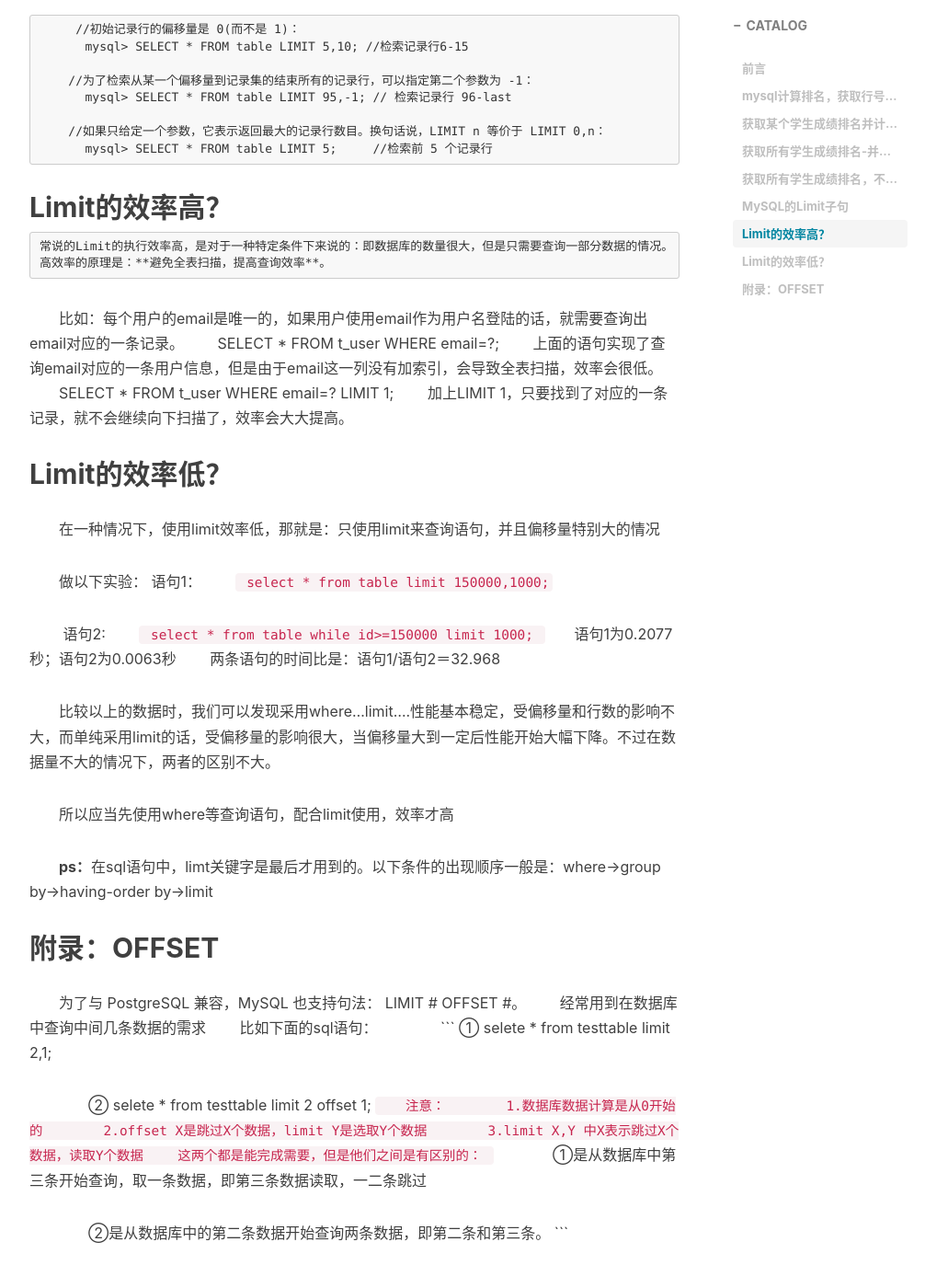
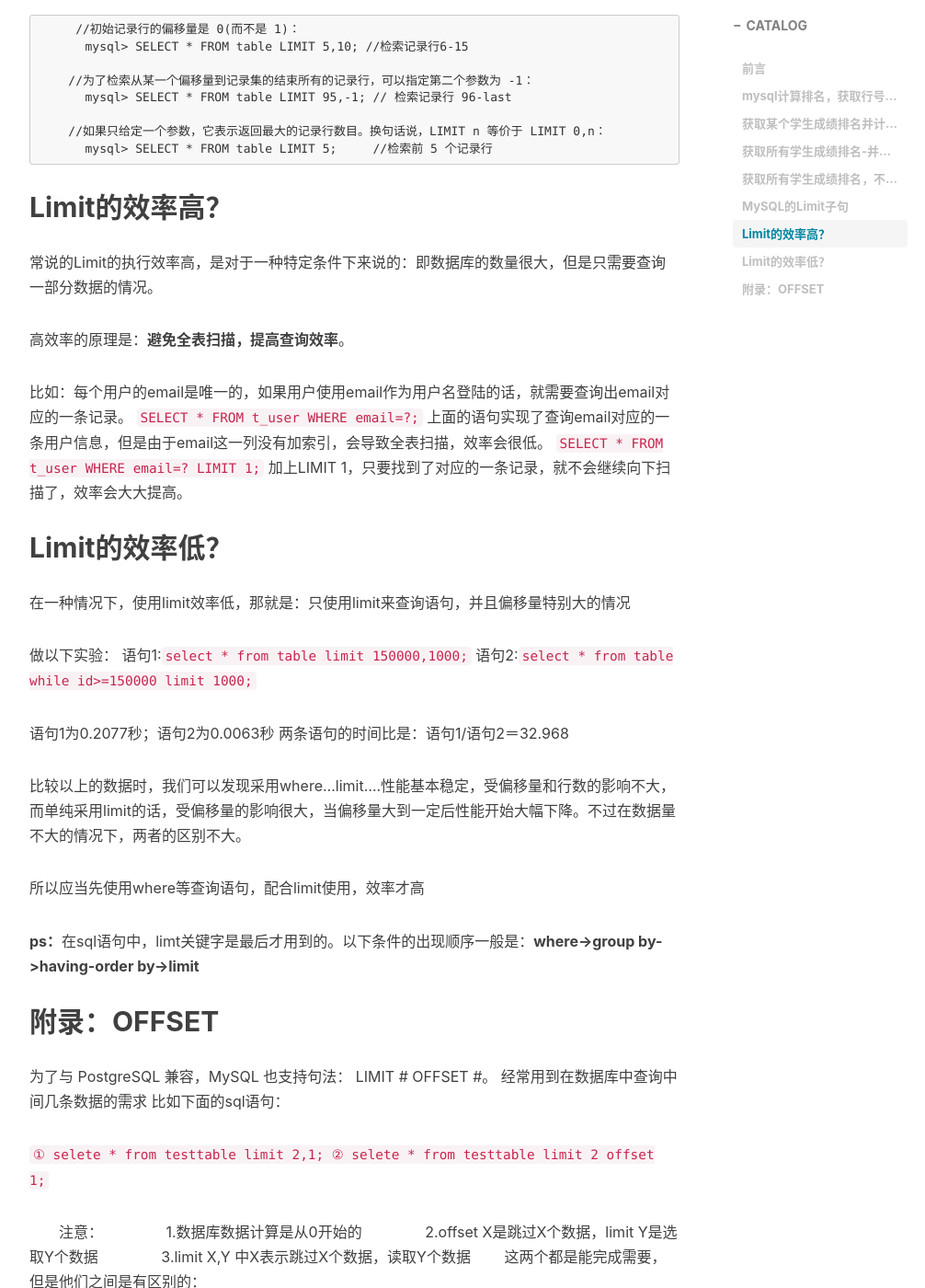
Before and after one commit to 17674032595/17674032595.github.io, a Jekyll site: the page built from _posts/2019-01-02-mysql计算排名+Limit用法.md, in a window 1280 px wide and 1400 px high, scrolled down 3192 px. Shown: the whole window at 92% size, without its empty margins (233-1239 px from the left). Built offline with Jekyll 4.4.1, drawn with Linux system fonts in a browser that asks for light colours; nearby versions of some CDN libraries; comment, search, counter and statistics services are not loaded; some of the changed text lies outside the part shown.

Commit message:
2019-01-02

````diff
--- a/_posts/2019-01-02-mysql计算排名+Limit用法.md
+++ b/_posts/2019-01-02-mysql计算排名+Limit用法.md
@@ -69,59 +69,50 @@ SELECT a.*,
    ```
 
 ## Limit的效率高？
+常说的Limit的执行效率高，是对于一种特定条件下来说的：即数据库的数量很大，但是只需要查询一部分数据的情况。
 
-    常说的Limit的执行效率高，是对于一种特定条件下来说的：即数据库的数量很大，但是只需要查询一部分数据的情况。
-    高效率的原理是：**避免全表扫描，提高查询效率**。
+高效率的原理是：**避免全表扫描，提高查询效率**。
 
-　　比如：每个用户的email是唯一的，如果用户使用email作为用户名登陆的话，就需要查询出email对应的一条记录。
-　　SELECT * FROM t_user WHERE email=?;
-　　上面的语句实现了查询email对应的一条用户信息，但是由于email这一列没有加索引，会导致全表扫描，效率会很低。
-　　SELECT * FROM t_user WHERE email=? LIMIT 1;
-　　加上LIMIT 1，只要找到了对应的一条记录，就不会继续向下扫描了，效率会大大提高。
+比如：每个用户的email是唯一的，如果用户使用email作为用户名登陆的话，就需要查询出email对应的一条记录。
+```SELECT * FROM t_user WHERE email=?;```
+上面的语句实现了查询email对应的一条用户信息，但是由于email这一列没有加索引，会导致全表扫描，效率会很低。
+```SELECT * FROM t_user WHERE email=? LIMIT 1;```
+加上LIMIT 1，只要找到了对应的一条记录，就不会继续向下扫描了，效率会大大提高。
 
 
 
 ## Limit的效率低？
 
-   　　在一种情况下，使用limit效率低，那就是：只使用limit来查询语句，并且偏移量特别大的情况
+在一种情况下，使用limit效率低，那就是：只使用limit来查询语句，并且偏移量特别大的情况
 
-   　　做以下实验：
-         语句1：
-            　　```
-                select * from table limit 150000,1000;
-                ```
+做以下实验：
+    语句1:```select * from table limit 150000,1000;```
+    语句2:```select * from table while id>=150000 limit 1000;```
 
-   　　   语句2:
-            　　```
-                select * from table while id>=150000 limit 1000;
-                ```
-   　　语句1为0.2077秒；语句2为0.0063秒
-   　　两条语句的时间比是：语句1/语句2＝32.968
+语句1为0.2077秒；语句2为0.0063秒
+两条语句的时间比是：语句1/语句2＝32.968
 
-   　　比较以上的数据时，我们可以发现采用where...limit....性能基本稳定，受偏移量和行数的影响不大，而单纯采用limit的话，受偏移量的影响很大，当偏移量大到一定后性能开始大幅下降。不过在数据量不大的情况下，两者的区别不大。
+比较以上的数据时，我们可以发现采用where...limit....性能基本稳定，受偏移量和行数的影响不大，而单纯采用limit的话，受偏移量的影响很大，当偏移量大到一定后性能开始大幅下降。不过在数据量不大的情况下，两者的区别不大。
 
-   　　所以应当先使用where等查询语句，配合limit使用，效率才高
+所以应当先使用where等查询语句，配合limit使用，效率才高
 
-   　　**ps：**在sql语句中，limt关键字是最后才用到的。以下条件的出现顺序一般是：where->group by->having-order by->limit
+**ps：**在sql语句中，limt关键字是最后才用到的。以下条件的出现顺序一般是：**where->group by->having-order by->limit**
 
 
 ## 附录：OFFSET
 
-   　　为了与 PostgreSQL 兼容，MySQL 也支持句法： LIMIT # OFFSET #。
-   　　经常用到在数据库中查询中间几条数据的需求
-   　　比如下面的sql语句：
-   　　　　```
-          ① selete * from testtable limit 2,1;
+为了与 PostgreSQL 兼容，MySQL 也支持句法： LIMIT # OFFSET #。
+经常用到在数据库中查询中间几条数据的需求
+比如下面的sql语句：
 
-   　　　　② selete * from testtable limit 2 offset 1;
-          ```
+```① selete * from testtable limit 2,1;
+   ② selete * from testtable limit 2 offset 1;```
+
    　　注意：
    　　　　1.数据库数据计算是从0开始的
    　　　　2.offset X是跳过X个数据，limit Y是选取Y个数据
    　　　　3.limit  X,Y  中X表示跳过X个数据，读取Y个数据
    　　这两个都是能完成需要，但是他们之间是有区别的：
-          ```
-   　　　　①是从数据库中第三条开始查询，取一条数据，即第三条数据读取，一二条跳过
 
-   　　　　②是从数据库中的第二条数据开始查询两条数据，即第二条和第三条。
-          ```
+   ```①是从数据库中第三条开始查询，取一条数据，即第三条数据读取，一二条跳过
+      ②是从数据库中的第二条数据开始查询两条数据，即第二条和第三条。```
````
